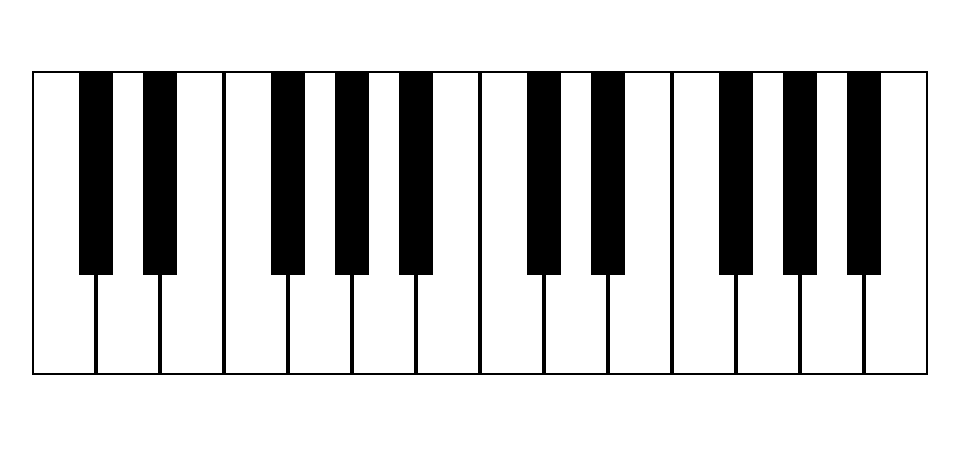
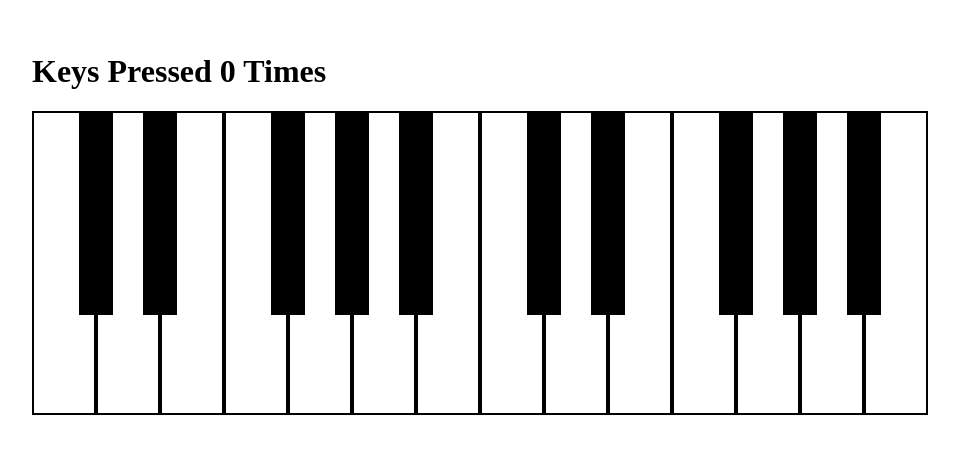
Before and after one commit to ByteSizedIT/week6Suraj, a React (Vite) app: page / in a window 1280 px wide. Shown: the part 177-630 px from the top of the page, without its empty margins (160-1119 px from the left). Built offline with nearby package versions, Linux system fonts and the light colour scheme.

Commit message:
Add score

```diff
--- a/src/App.jsx
+++ b/src/App.jsx
@@ -1,10 +1,14 @@
 import "./App.css"
 import Piano from "./components/Piano.jsx"
+import { useState } from "react"
 
 function App() {
+  const [score, setScore] = useState(0)
+
   return (
     <div>
-      <Piano />
+      <h1>Keys Pressed {score} Times</h1>
+      <Piano setScore={setScore} />
     </div>
   )
 }
--- a/src/components/Piano.jsx
+++ b/src/components/Piano.jsx
@@ -2,13 +2,14 @@ import Key from "./Key"
 import { useEffect, useState } from "react"
 import { NOTES, keyMap } from "./constants"
 
-const Piano = () => {
+const Piano = ({ setScore }) => {
   const [selectedNote, setSelectedNote] = useState("")
 
   function handleKeyDown(event) {
     for (let key in keyMap) {
       if (event.key === key) {
         setSelectedNote(keyMap[event.key])
+        setScore((currentScore) => currentScore + 1)
       }
     }
   }
```
